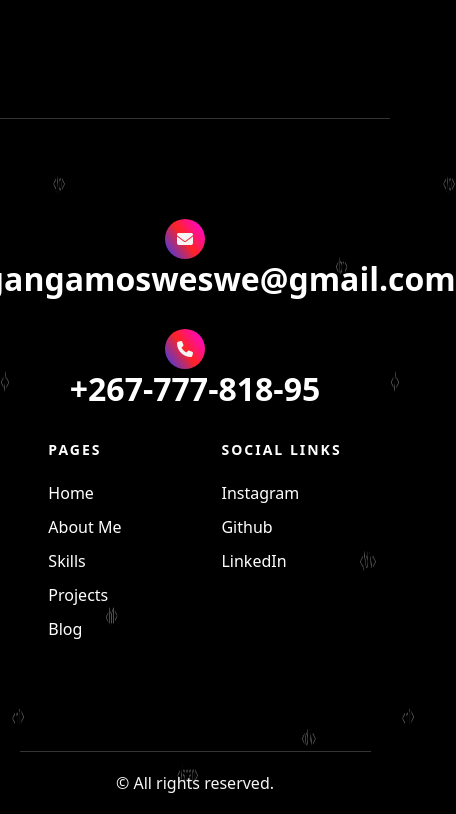
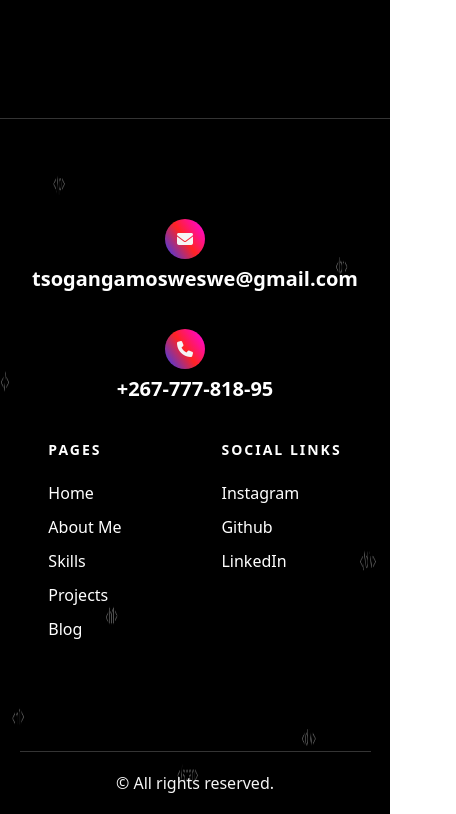
Before and after one commit to PolaroidZone/mukani-ui, a React (Create React App) app: page / in a window 390 px wide. Shown: the part 8609-9423 px from the top of the page, 456 px wide, since content can reach past the window. Built offline with nearby package versions, Linux system fonts and the light colour scheme.

Commit message:
Article & projects
Added code to the tsx files

```diff
--- a/src/pages/Article.tsx
+++ b/src/pages/Article.tsx
@@ -0,0 +1,5 @@
+const Articles = () => {
+  return <div>hello</div>;
+};
+
+export default Articles;
--- a/src/pages/Projects.tsx
+++ b/src/pages/Projects.tsx
@@ -0,0 +1,5 @@
+const Projects = () => {
+  return <div>project hello</div>;
+};
+
+export default Projects;
--- a/src/styles/Header.css
+++ b/src/styles/Header.css
@@ -185,7 +185,7 @@ header {
     .side-button {
       display: none;
     }
-    .menu {
+    .menu, .menu-open {
       margin-right: 30px;
       margin-left: 0px;
     }
--- a/src/styles/footer.css
+++ b/src/styles/footer.css
@@ -131,6 +131,10 @@
         font-size: 20px;
       }
 
+      #heading-4 {
+        font-size: 20px;
+      }
+
       .footer-contact-strip {
         width: 100%;
         align-items: center;
@@ -138,6 +142,7 @@
       }
 
       @media screen and (max-width: 365px) {
+        #heading-4 {font-size: 18px;}
         .footer-pages-links {
           margin-right: 20px;
         }
```
